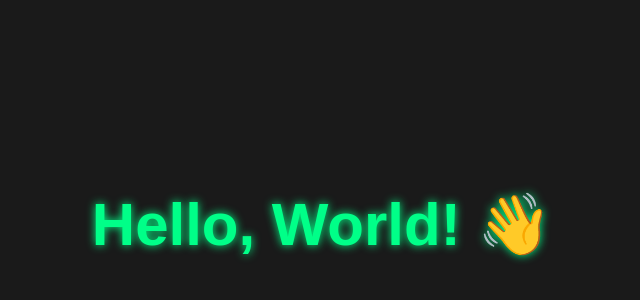
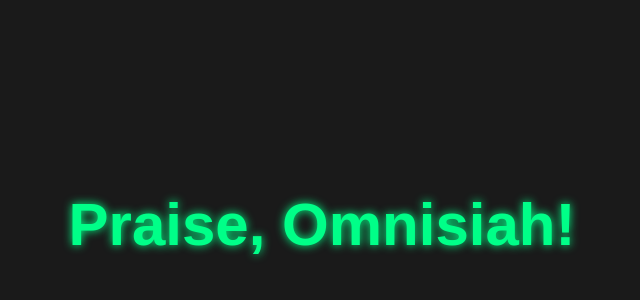
Before and after one commit to semogakaya802-hub/lat_1, a plain HTML site: page index.html in a window 1280 px wide. Shown: the part 176-476 px from the top of the page, without its empty margins (318-958 px from the left). Drawn offline with Linux system fonts and the light colour scheme.

Commit message:
Update index.html

```diff
--- a/index.html
+++ b/index.html
@@ -27,6 +27,6 @@
 </head>
 
 <body>
-    <h1>Hello, World! 👋</h1>
+    <h1>Praise, Omnisiah! </h1>
 </body>
 </html>
```
